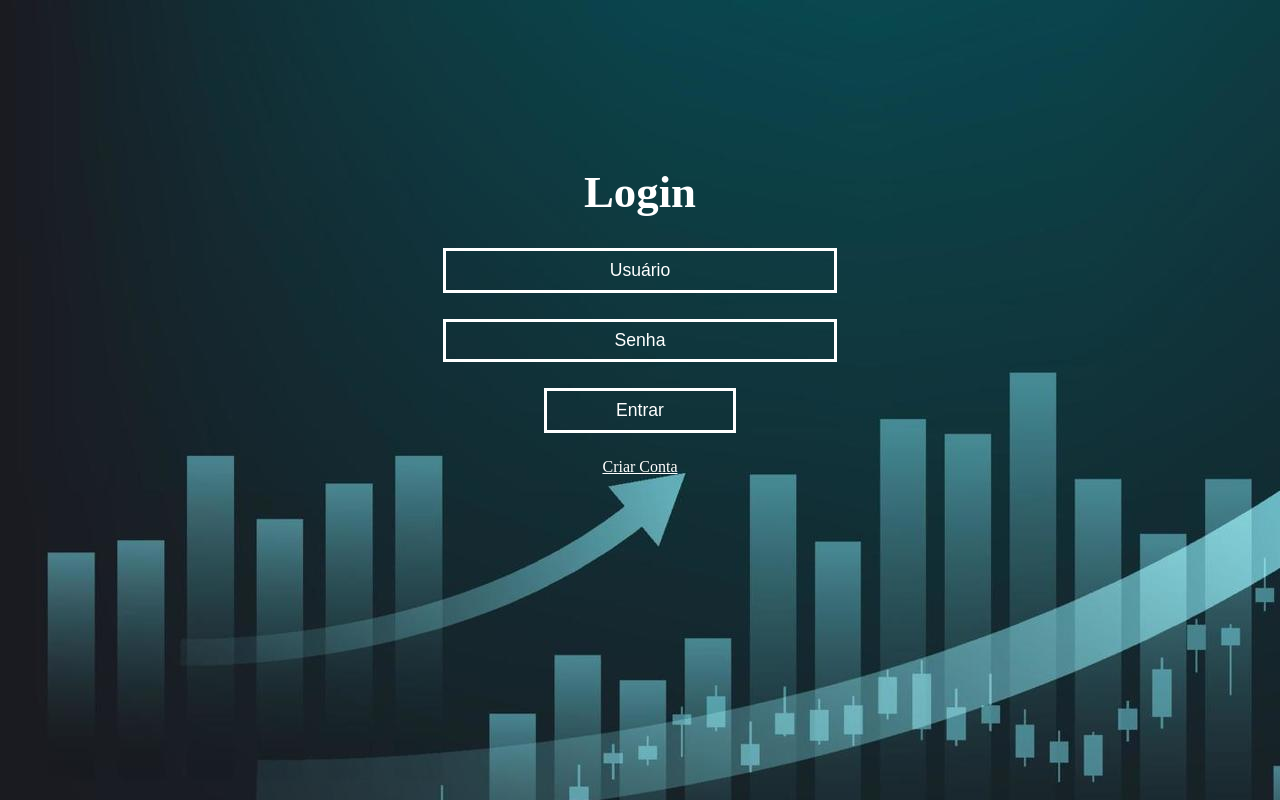
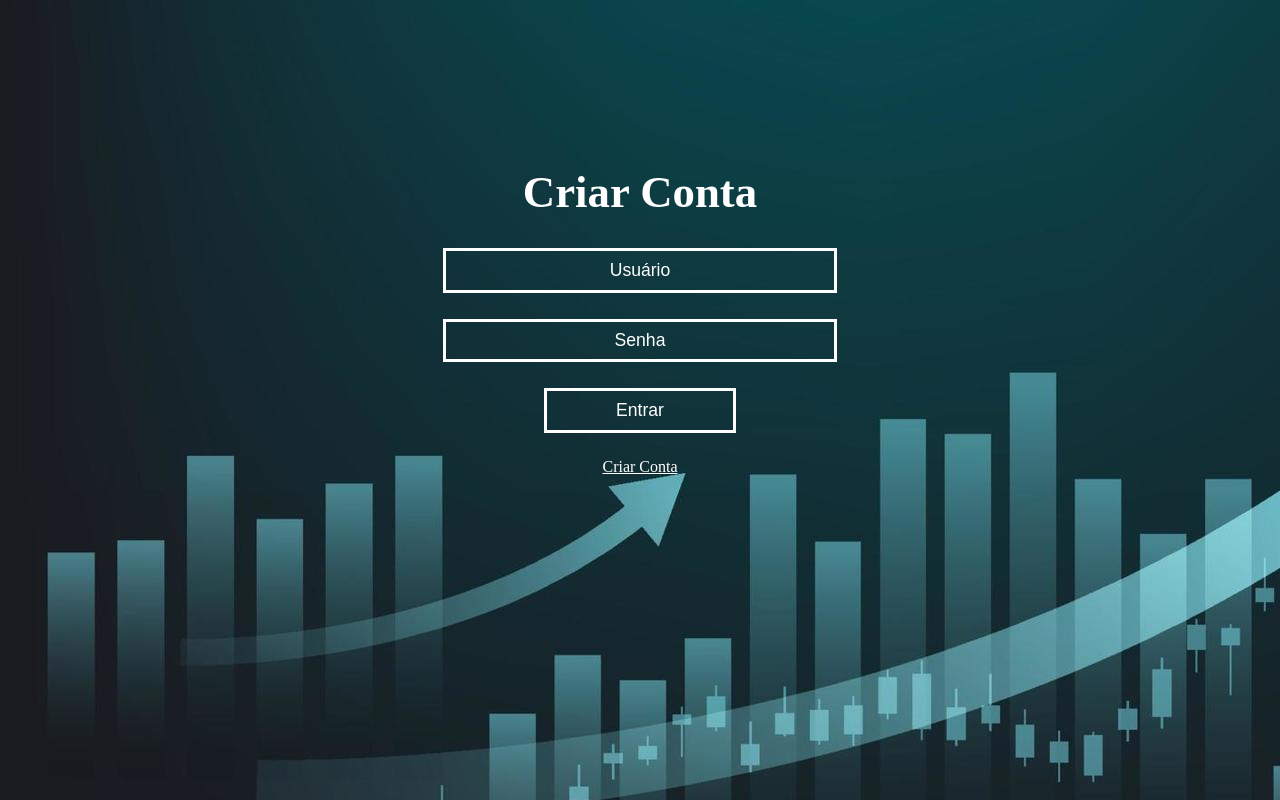
Before and after one commit to vitormuniz0/financas, a React (Create React App) app in the folder financas/: page /CriarConta in a window 1280 px wide. Built offline with nearby package versions, Linux system fonts and the light colour scheme.

Commit message:
Finalizando Rotas

```diff
--- /dev/null
+++ b/financas/src/App.jsx
@@ -0,0 +1,5 @@
+import React from "react"
+
+const App = ()=>{
+
+}
--- /dev/null
+++ b/financas/src/css/criarconta.css
@@ -0,0 +1,3 @@
+body{
+    background-color: white;
+}
--- a/financas/src/index.js
+++ /dev/null
@@ -1,11 +0,0 @@
-import React from 'react';
-import ReactDOM from 'react-dom/client';
-import App from './App';
-
-
-const root = ReactDOM.createRoot(document.getElementById('root'));
-root.render(
-  <React.StrictMode>
-    <App />
-  </React.StrictMode>
-);
--- /dev/null
+++ b/financas/src/index.jsx
@@ -0,0 +1,29 @@
+import React from 'react';
+import ReactDOM from 'react-dom';
+ import { BrowserRouter,Route,RouterProvider, Routes } from 'react-router-dom';
+import Login from './routes/Login';
+import CriarConta from './routes/criarConta';
+import  Error  from './routes/Error.jsx';
+
+const App = () =>{
+  return(
+    <BrowserRouter>
+      <Routes>
+        <Route path='/' element={<Login/>}/>
+        <Route path='/CriarConta' element={<CriarConta/>}/>
+        <Route path='*' element={<Error/>}/>
+      </Routes>
+    </BrowserRouter>
+  )
+
+}
+
+
+
+
+const root = ReactDOM.createRoot(document.getElementById('root'));
+root.render(
+  <React.StrictMode>
+    <App/>
+  </React.StrictMode>
+);
--- /dev/null
+++ b/financas/src/routes/Error.jsx
@@ -0,0 +1,10 @@
+import "../css/error.css"
+
+
+const Error = () =>{
+    return(
+        <h1>Error 404</h1>
+    )
+}
+
+export default Error;
--- /dev/null
+++ b/financas/src/routes/criarConta.jsx
@@ -0,0 +1,57 @@
+import React, { useState } from 'react';
+import { Link } from 'react-router-dom';
+import "../css/criarconta.css"
+
+const CriarConta = () =>{
+
+    const [inputNome , setInputNome] = useState('');
+    const [inputSenha , setInputSenha] = useState('');
+    const [erroNome, setErroNome] = useState('');
+    const [erroSenha, setErroSenha] = useState('');
+
+
+
+    const handleSubmit = (event) =>{
+        event.preventDefault()
+
+        if(!inputNome){
+            setErroNome('* Por favor, preencha o  campo Usuário *');
+        } else {
+            setErroNome('');
+        }
+
+        if(!inputSenha){
+            setErroSenha('* Por favor, preencha o campo Senha *');
+        } else {
+            setErroSenha('');
+        }
+
+    }
+
+    return(
+    <>
+      <form className='form' onSubmit={handleSubmit}>
+        <h1 className='title'>Criar Conta</h1>
+        <div>
+          <input type='text'
+          placeholder='Usuário'
+          className='inputUser'
+          onChange={(e)=> setInputNome(e.target.value)}/> {''}<br/>
+          {erroNome && <span style={{ color: 'red' }}>{erroNome}</span>}
+        </div>
+        <div>
+          <input type='password'
+          placeholder='Senha'
+          className='inputSenha'
+          onChange={(e)=> setInputSenha(e.target.value)} /> {''} <br/>
+          {erroSenha && <span style={{ color: 'red' }}>{erroSenha}</span>}
+        </div>
+        <input type='submit' value = 'Entrar' className='buttonEnviar'/> <br/>
+        <Link to="/CriarConta" className='linkCadastro'>Criar Conta</Link>
+      </form>
+
+    </>
+  );
+}
+
+export default CriarConta;
```
Also changed, not shown: financas/src/criarConta.js (deleted, +0 -7 lines), financas/src/routes/Login.jsx (renamed from financas/src/App.js, +6 -6 lines), financas/src/routes/routes.js (deleted, +0 -15 lines), financas/src/css/error.css (added).
